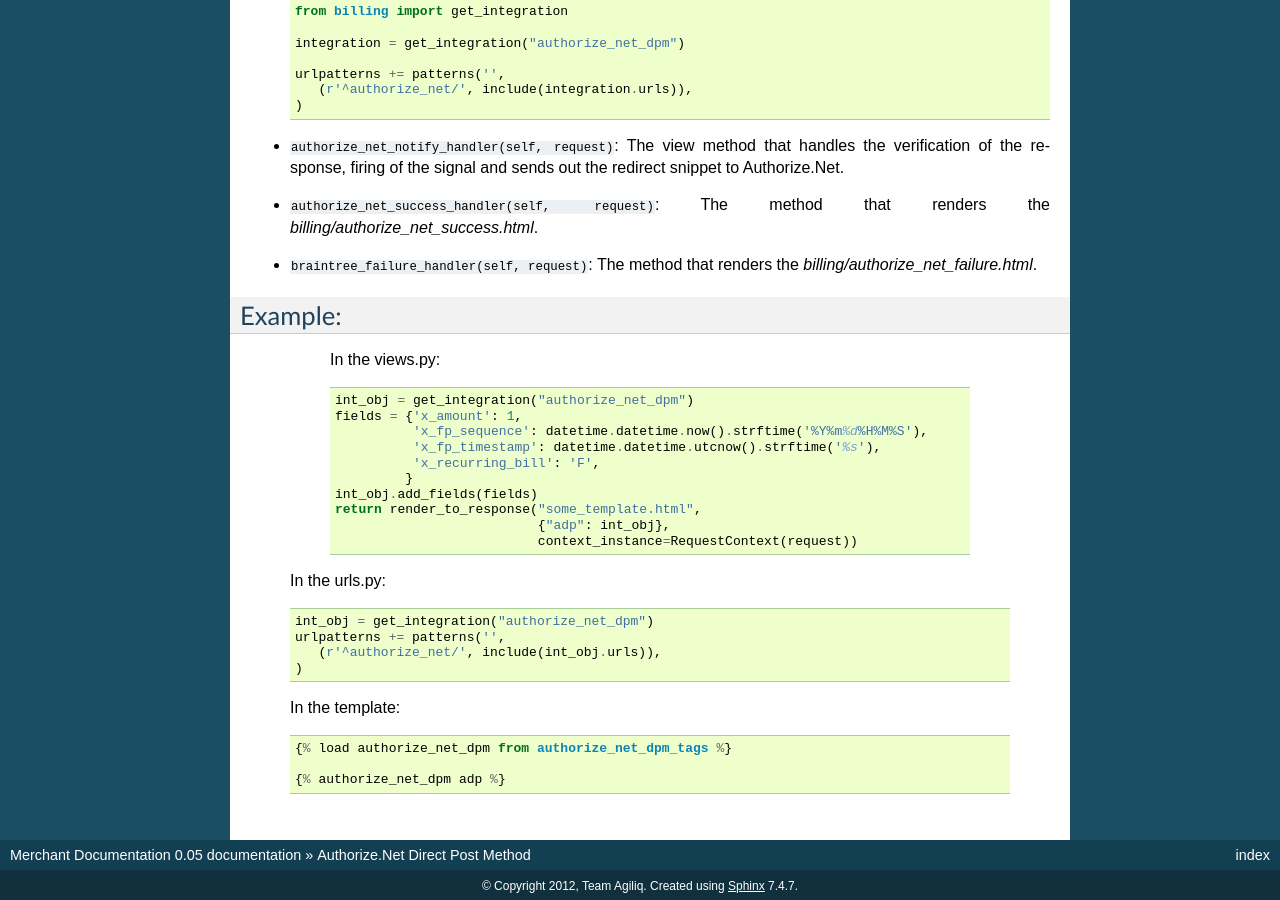
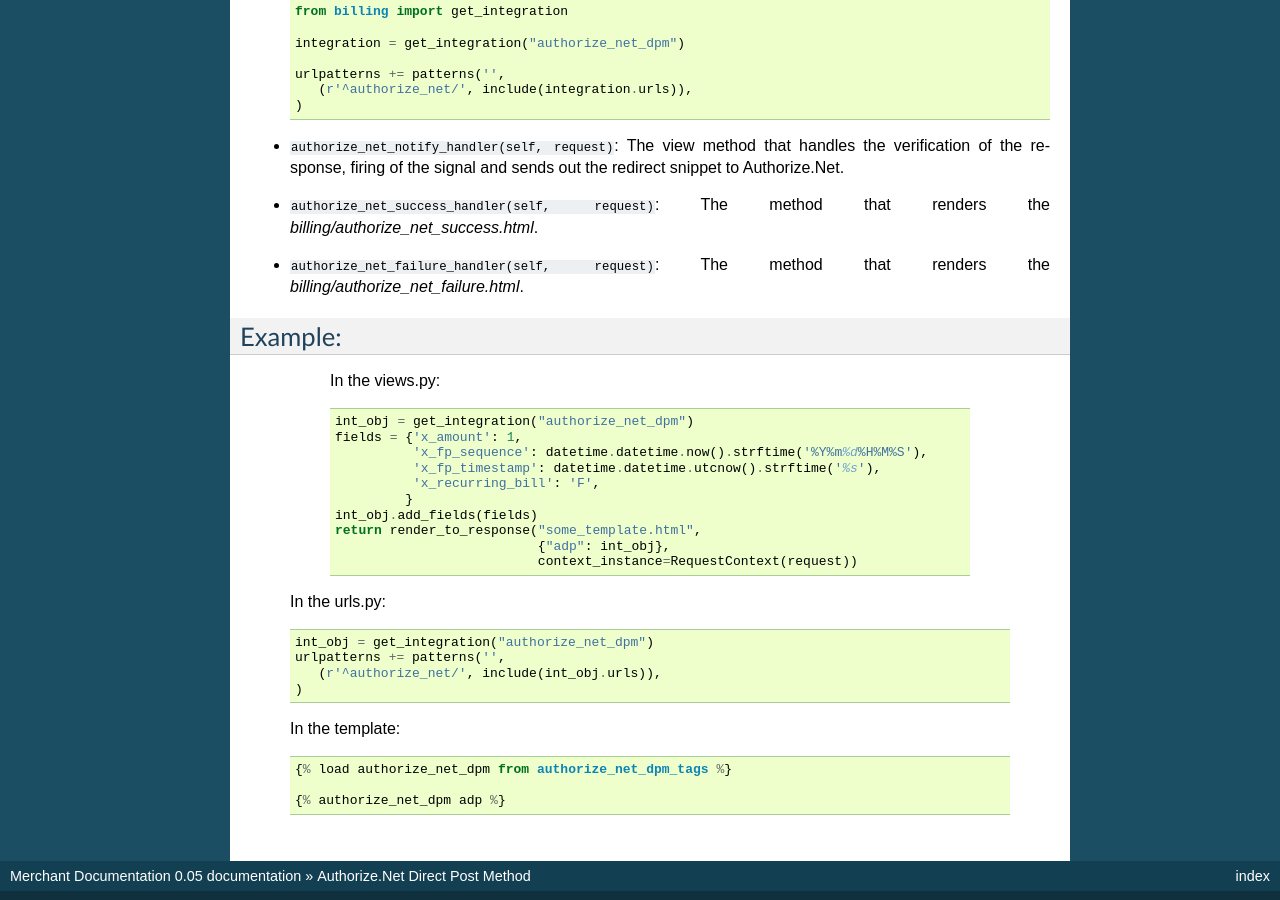
Before and after one commit to agiliq/merchant, a Sphinx documentation site: the page built from docs/offsite/authorize_net_dpm.rst, in a window 1280 px wide and 900 px high, scrolled down 655 px. Built offline with Sphinx 7.4.7, drawn with Linux system fonts in a browser that asks for light colours.

Commit message:
Fixed a typo in the authorize_net dpm docs.

```diff
--- a/docs/offsite/authorize_net_dpm.rst
+++ b/docs/offsite/authorize_net_dpm.rst
@@ -44,7 +44,7 @@ Here are the methods and attributes implemented on the ``AuthorizeNetDpmIntegrat
   snippet to Authorize.Net.
 * ``authorize_net_success_handler(self, request)``: The method that renders the
   `billing/authorize_net_success.html`.
-* ``braintree_failure_handler(self, request)``: The method that renders the
+* ``authorize_net_failure_handler(self, request)``: The method that renders the
   `billing/authorize_net_failure.html`.
 
 
```
